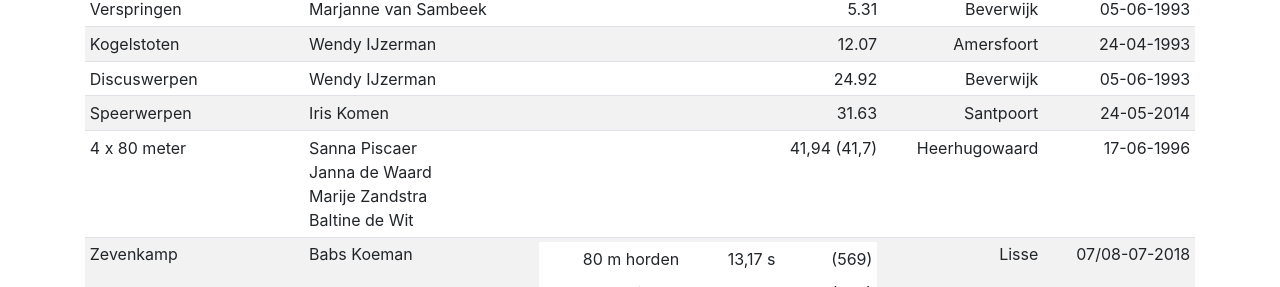
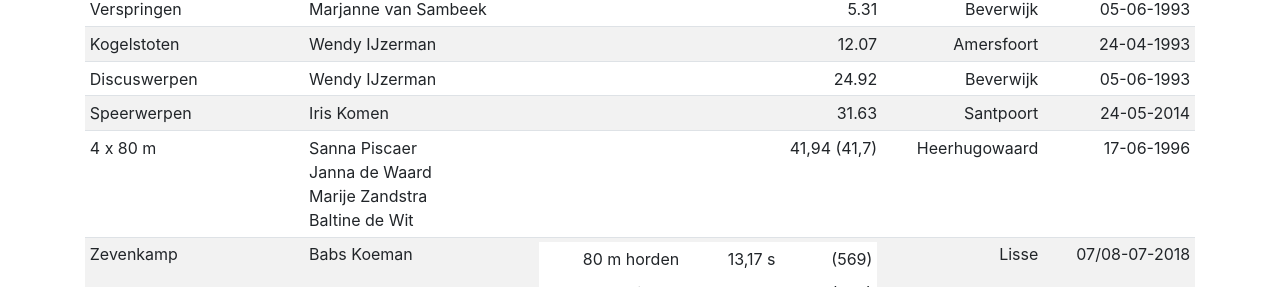
Before and after one commit to Voles/avhaarlem-ranglijsten, a React (Create React App) app: page / in a window 1280 px wide. Shown: the part 4910-5197 px from the top of the page. Built offline with nearby package versions, Linux system fonts and the light colour scheme.

Commit message:
Refactor onderdelen into constants

```diff
--- a/src/constants/onderdelen.js
+++ b/src/constants/onderdelen.js
@@ -36,9 +36,11 @@ export const HONDERDENTIEN_METER_HORDEN = '110 m horden';
 export const DRIEHONDERD_METER_HORDEN = '300 m horden';
 export const VIERHONDERD_METER_HORDEN = '400 m horden';
 export const VIER_KEER_ZESTIG_METER = '4 x 60 m';
+export const VIER_KEER_TACHTIG_METER = '4 x 80 m';
 export const VIER_KEER_HONDERD_METER = '4 x 100 m';
 export const VIER_KEER_TWEEHONDERD_METER = '4 x 200 m';
 export const VIER_KEER_VIERHONDERD_METER = '4 x 400 m';
+export const VIER_KEER_ACHTHONDERD_METER = '4 x 800 m';
 export const ZWEEDSE_ESTAFETTE = 'Zweedse estafette';
 
 export const DRIE_KILOMETER_SNELWANDELEN = '3 km snelwandelen';
@@ -47,6 +49,8 @@ export const TIEN_KILOMETER_SNELWANDELEN = '10 km snelwandelen';
 export const DUIZENDVIJFHONDERD_METER_STEEPLECHASE = '1 500 m steeplechase';
 export const TWEEDUIZEND_METER_STEEPLECHASE = '2 000 m steeplechase';
 export const DRIEDUIZEND_METER_STEEPLECHASE = '3 000 m steeplechase';
+
+export const EEN_UUR = '1 uur';
 
 export const HOOGSPRINGEN = 'Hoogspringen';
 export const VERSPRINGEN = 'Verspringen';
--- a/src/resultaten/mannen-outdoor/junioren-a.js
+++ b/src/resultaten/mannen-outdoor/junioren-a.js
@@ -3,14 +3,14 @@ import {
   DRIEDUIZEND_METER,
   DRIEDUIZEND_METER_STEEPLECHASE,
   DUIZEND_METER,
-  DUIZENDVIJFHONDERD_METER, HINKSTAPSPRINGEN,
+  DUIZENDVIJFHONDERD_METER, EEN_UUR, HINKSTAPSPRINGEN,
   HONDERD_METER,
   HONDERDENTIEN_METER_HORDEN,
   HOOGSPRINGEN, KOGELSLINGEREN, KOGELSTOTEN,
   POLSSTOKHOOGSPRINGEN, SPEERWERPEN,
   TIEN_KILOMETER_SNELWANDELEN,
   TWEEDUIZEND_METER_STEEPLECHASE,
-  TWEEHONDERD_METER, VERSPRINGEN, VIER_KEER_VIERHONDERD_METER,
+  TWEEHONDERD_METER, VERSPRINGEN, VIER_KEER_ACHTHONDERD_METER, VIER_KEER_VIERHONDERD_METER,
   VIERHONDERD_METER,
   VIERHONDERD_METER_HORDEN,
   VIJFDUIZEND_METER
@@ -123,7 +123,7 @@ export default [
       "datum": "06-10-1979 NR"
     },
     {
-      "onderdeel": "1 uur snelwandelen",
+      "onderdeel": EEN_UUR,
       "naam": "Frank van Ravensberg",
       "prestatie": "12.837,85m",
       "plaats": "Zaandam",
@@ -200,7 +200,7 @@ export default [
       "datum": "14-09-1980"
     },
     {
-      "onderdeel": "4 x 800 meter",
+      "onderdeel": VIER_KEER_ACHTHONDERD_METER,
       "naam": ["Bart van Rijsbergen","Raymond Hoefman","Roland de Ruig","Stijn Jaspers"],
       "prestatie": "8.16,5",
       "plaats": "Den Haag",
--- a/src/resultaten/mannen-outdoor/junioren-b.js
+++ b/src/resultaten/mannen-outdoor/junioren-b.js
@@ -2,7 +2,7 @@ import {
   ACHTHONDERD_METER, DISCUSWERPEN,
   DRIEDUIZEND_METER, DRIEHONDERD_METER_HORDEN,
   DUIZEND_METER,
-  DUIZENDVIJFHONDERD_METER, DUIZENDVIJFHONDERD_METER_STEEPLECHASE, HINKSTAPSPRINGEN,
+  DUIZENDVIJFHONDERD_METER, DUIZENDVIJFHONDERD_METER_STEEPLECHASE, EEN_UUR, HINKSTAPSPRINGEN,
   HONDERD_METER,
   HONDERDENTIEN_METER_HORDEN,
   HOOGSPRINGEN, KOGELSLINGEREN,
@@ -10,7 +10,7 @@ import {
   POLSSTOKHOOGSPRINGEN, SPEERWERPEN, TIEN_KILOMETER_SNELWANDELEN,
   TWEEDUIZEND_METER_STEEPLECHASE,
   TWEEHONDERD_METER,
-  VERSPRINGEN, VIER_KEER_HONDERD_METER, VIER_KEER_VIERHONDERD_METER,
+  VERSPRINGEN, VIER_KEER_ACHTHONDERD_METER, VIER_KEER_HONDERD_METER, VIER_KEER_VIERHONDERD_METER,
   VIERHONDERD_METER,
   VIERHONDERD_METER_HORDEN, VIJF_KILOMETER_SNELWANDELEN
 } from "../../constants/onderdelen";
@@ -115,7 +115,7 @@ export default [
     "datum": "30-01-1977"
   },
   {
-    "onderdeel": "1 uur snelwandelen",
+    "onderdeel": EEN_UUR,
     "naam": "Frank van Ravensberg",
     "prestatie": "11.444,60 m",
     "plaats": "Rotterdam",
@@ -192,7 +192,7 @@ export default [
     "datum": ""
   },
   {
-    "onderdeel": "4 x 800 meter",
+    "onderdeel": VIER_KEER_ACHTHONDERD_METER,
     "naam": "vacant",
     "prestatie": "",
     "plaats": "",
--- a/src/resultaten/mannen-outdoor/lange-afstand.js
+++ b/src/resultaten/mannen-outdoor/lange-afstand.js
@@ -1,5 +1,5 @@
 import {
-  DERTIG_KILOMETER,
+  DERTIG_KILOMETER, EEN_UUR,
   HALVE_MARATHON, HONDERD_KILOMETER, MARATHON,
   TIEN_ENGELSE_MIJL,
   TIEN_KILOMETER,
@@ -79,7 +79,7 @@ export default [
     "plaats": "Winschoten"
   },
   {
-    "onderdeel": "1 uur",
+    "onderdeel": EEN_UUR,
     "naam": "Kees van Dommele",
     "prestatie": "18,262 km",
     "datum": "04-06-1990",
--- a/src/resultaten/mannen-outdoor/senioren.js
+++ b/src/resultaten/mannen-outdoor/senioren.js
@@ -15,7 +15,7 @@ import {
   POLSSTOKHOOGSPRINGEN, SPEERWERPEN,
   TIEN_KILOMETER, TIEN_KILOMETER_SNELWANDELEN,
   TWEEHONDERD_METER,
-  VERSPRINGEN, VIER_KEER_HONDERD_METER,
+  VERSPRINGEN, VIER_KEER_ACHTHONDERD_METER, VIER_KEER_HONDERD_METER,
   VIER_KEER_TWEEHONDERD_METER, VIER_KEER_VIERHONDERD_METER,
   VIERHONDERD_METER,
   VIERHONDERD_METER_HORDEN,
@@ -250,7 +250,7 @@ export default [
     "datum": "14-07-1982"
   },
   {
-    "onderdeel": "4 x 800 meter",
+    "onderdeel": VIER_KEER_ACHTHONDERD_METER,
     "naam": ["Richard Cabri", "Dan Portegijs", "Evert van Ravensberg", "Michel Hulsman"],
     "prestatie": "7.50,1",
     "plaats": "Den Haag",
--- a/src/resultaten/vrouwen-outdoor/junioren-c.js
+++ b/src/resultaten/vrouwen-outdoor/junioren-c.js
@@ -11,7 +11,7 @@ import {
   POLSSTOKHOOGSPRINGEN,
   SPEERWERPEN, TACHTIG_METER, TACHTIG_METER_HORDEN,
   TWEEHONDERD_METER,
-  VERSPRINGEN,
+  VERSPRINGEN, VIER_KEER_TACHTIG_METER,
   VIERHONDERD_METER,
   ZESHONDERD_METER, ZEVENKAMP
 } from "../../constants/onderdelen";
@@ -151,7 +151,7 @@ export default [
     "datum": "24-05-2014"
   },
   {
-    "onderdeel": "4 x 80 meter",
+    "onderdeel": VIER_KEER_TACHTIG_METER,
     "naam": ["Sanna Piscaer", "Janna de Waard", "Marije Zandstra", "Baltine de Wit"],
     "prestatie": "41,94 (41,7)",
     "plaats": "Heerhugowaard",
--- a/src/resultaten/vrouwen-outdoor/lange-afstand.js
+++ b/src/resultaten/vrouwen-outdoor/lange-afstand.js
@@ -1,5 +1,5 @@
 import {
-  DERTIG_KILOMETER,
+  DERTIG_KILOMETER, EEN_UUR,
   HALVE_MARATHON, HONDERD_KILOMETER, MARATHON,
   TIEN_KILOMETER,
   TWINTIG_KILOMETER, VIJFENDERTIG_KILOMETER,
@@ -86,7 +86,7 @@ export default [
     "plaats": ""
   },
   {
-    "onderdeel": "1 uur",
+    "onderdeel": EEN_UUR,
     "naam": "vacant",
     "prestatie": "",
     "datum": "",
```
